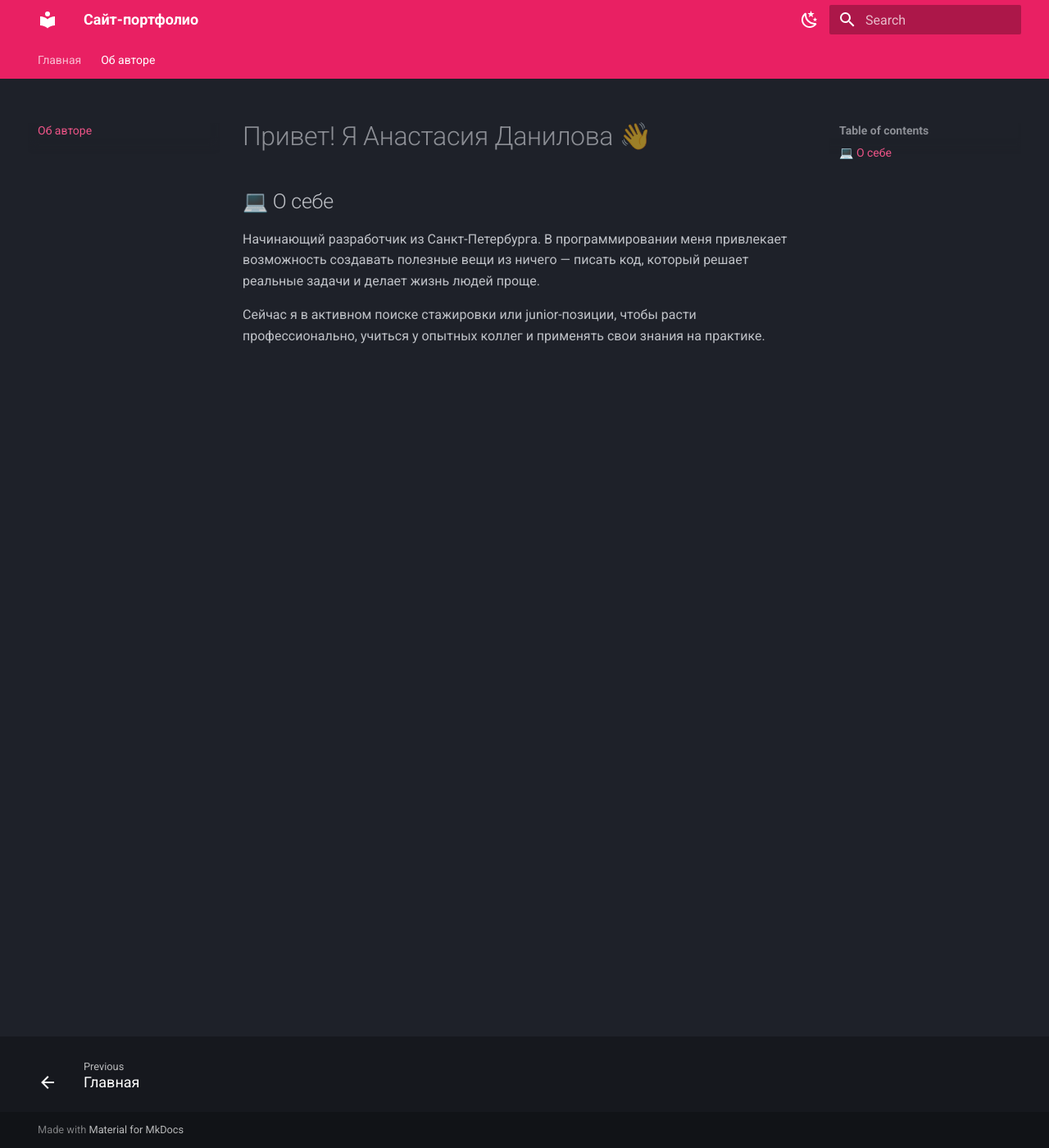
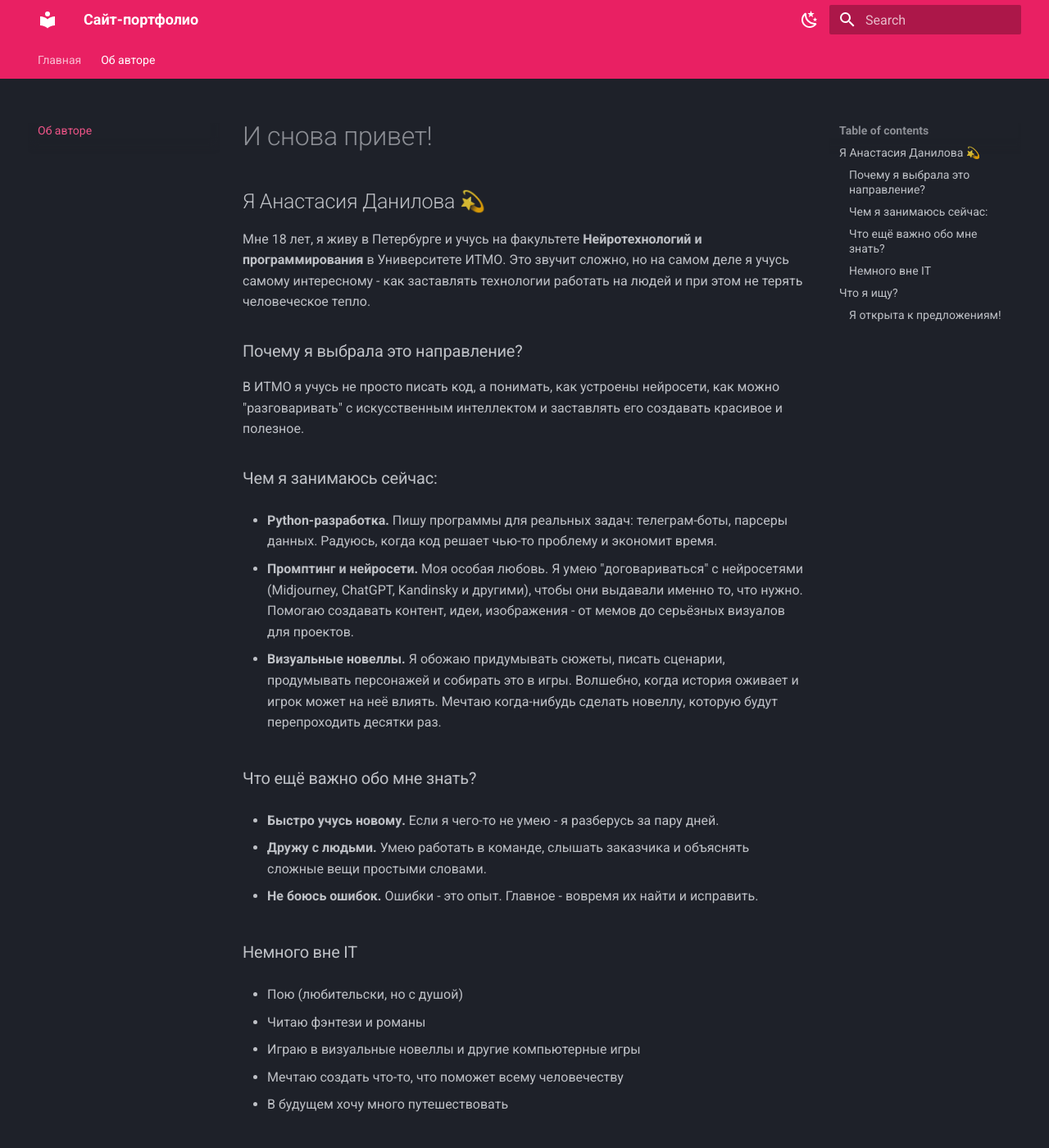
Before and after one commit to TwentyQ/twentyq.github.io, an MkDocs documentation site: the page built from source/docs/about.md, in a window 1280 px wide and 1400 px high. Shown: the whole window at 82% size. Built offline with MkDocs 1.6.1 and Material for MkDocs 9.7.7, drawn with Linux system fonts in a browser that asks for light colours; some of the changed text lies outside the part shown.

Commit message:
feat: изменила информацию в странице обо мне(about.md)

```diff
--- a/source/docs/about.md
+++ b/source/docs/about.md
@@ -1,6 +1,42 @@
-# Привет! Я Анастасия Данилова 👋
+# И снова привет!
+## Я Анастасия Данилова 💫
+Мне 18 лет, я живу в Петербурге и учусь на факультете **Нейротехнологий и программирования** в Университете ИТМО.
+Это звучит сложно, но на самом деле я учусь самому интересному - как заставлять технологии работать на людей и при этом не терять человеческое тепло.
 
-## 💻 О себе
-Начинающий разработчик из Санкт-Петербурга. В программировании меня привлекает возможность создавать полезные вещи из ничего — писать код, который решает реальные задачи и делает жизнь людей проще.
+### Почему я выбрала это направление?
+В ИТМО я учусь не просто писать код, а понимать, как устроены нейросети, как можно "разговаривать" с искусственным интеллектом и заставлять его создавать красивое и полезное.
 
-Сейчас я в активном поиске стажировки или junior-позиции, чтобы расти профессионально, учиться у опытных коллег и применять свои знания на практике.
+### Чем я занимаюсь сейчас:
+* **Python-разработка.** Пишу программы для реальных задач: телеграм-боты, парсеры данных. Радуюсь, когда код решает чью-то проблему и экономит время.
+
+* **Промптинг и нейросети.** Моя особая любовь. Я умею "договариваться" с нейросетями (Midjourney, ChatGPT, Kandinsky и другими), чтобы они выдавали именно то, что нужно. Помогаю создавать контент, идеи, изображения - от мемов до серьёзных визуалов для проектов.
+
+* **Визуальные новеллы.** Я обожаю придумывать сюжеты, писать сценарии, продумывать персонажей и собирать это в игры. Волшебно, когда история оживает и игрок может на неё влиять. Мечтаю когда-нибудь сделать новеллу, которую будут перепроходить десятки раз.
+
+
+### Что ещё важно обо мне знать?
+* **Быстро учусь новому.** Если я чего-то не умею - я разберусь за пару дней.
+
+* **Дружу с людьми.** Умею работать в команде, слышать заказчика и объяснять сложные вещи простыми словами.
+
+* **Не боюсь ошибок.** Ошибки - это опыт. Главное - вовремя их найти и исправить.
+
+### Немного вне IT
+* Пою (любительски, но с душой)
+
+* Читаю фэнтези и романы
+
+* Играю в визуальные новеллы и другие компьютерные игры
+
+* Мечтаю создать что-то, что поможет всему человечеству
+
+* В будущем хочу много путешествовать
+
+## Что я ищу?
+### Я открыта к предложениям!
+
+🔹 Ищу стажировку в IT-компанию или студию, где смогу расти и учиться у профи
+
+🔹 Готова брать небольшие заказы на фрилансе (Python, промптинг, презентации, визуальные новеллы)
+
+🔹 Хочу найти единомышленников для творческих и технологических проектов
```
